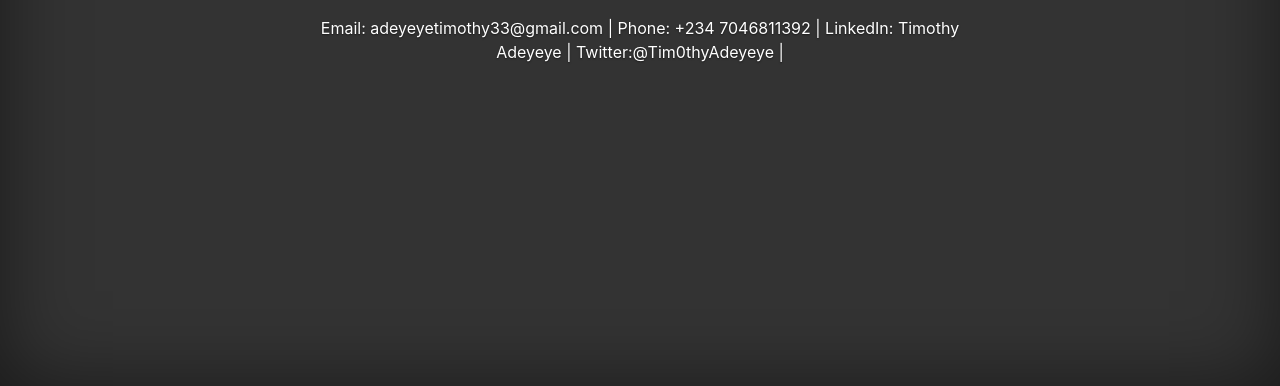
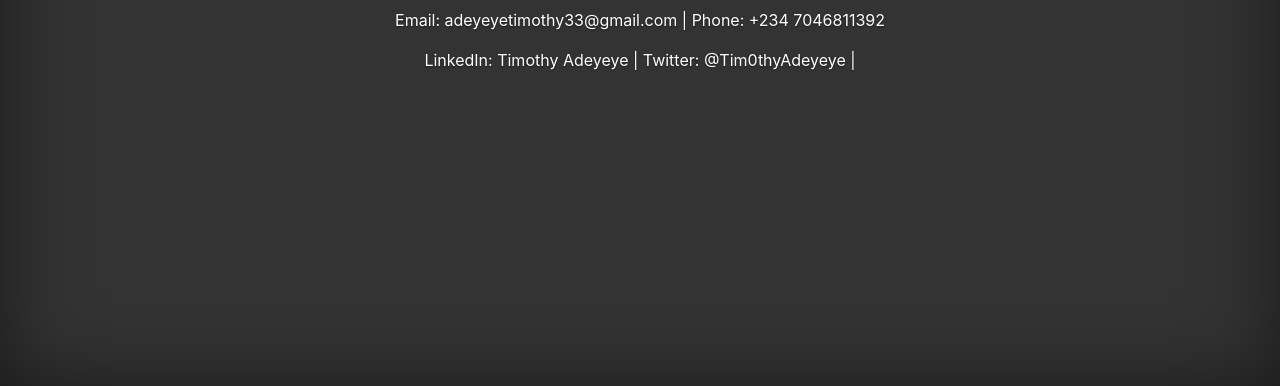
Before and after one commit to Timothy-py/Timothy-py.github.io, a plain HTML site: page pages/contact.html in a window 1280 px wide. Shown: the part 414-800 px from the top of the page. Drawn offline with nearby package versions, Linux system fonts and the light colour scheme.

Commit message:
set target attribute to blank

```diff
--- a/pages/contact.html
+++ b/pages/contact.html
@@ -44,7 +44,8 @@
 
 
             <h1 >Contact me</h1>
-				<p><br/> Email: adeyeyetimothy33@gmail.com | Phone: +234 7046811392 | LinkedIn: <a href="https://www.linkedin.com/in/timothy-adeyeye-69235a187/">Timothy Adeyeye</a> | Twitter:@Tim0thyAdeyeye | </a></p>
+                <p><br/> Email: adeyeyetimothy33@gmail.com | Phone: +234 7046811392</p>
+                <p>LinkedIn: <a href="https://www.linkedin.com/in/timothy-adeyeye-69235a187/" target="_blank">Timothy Adeyeye</a> | Twitter: @Tim0thyAdeyeye | </a></p>
         </div>
 
         <footer class="mastfoot mt-auto">
```
